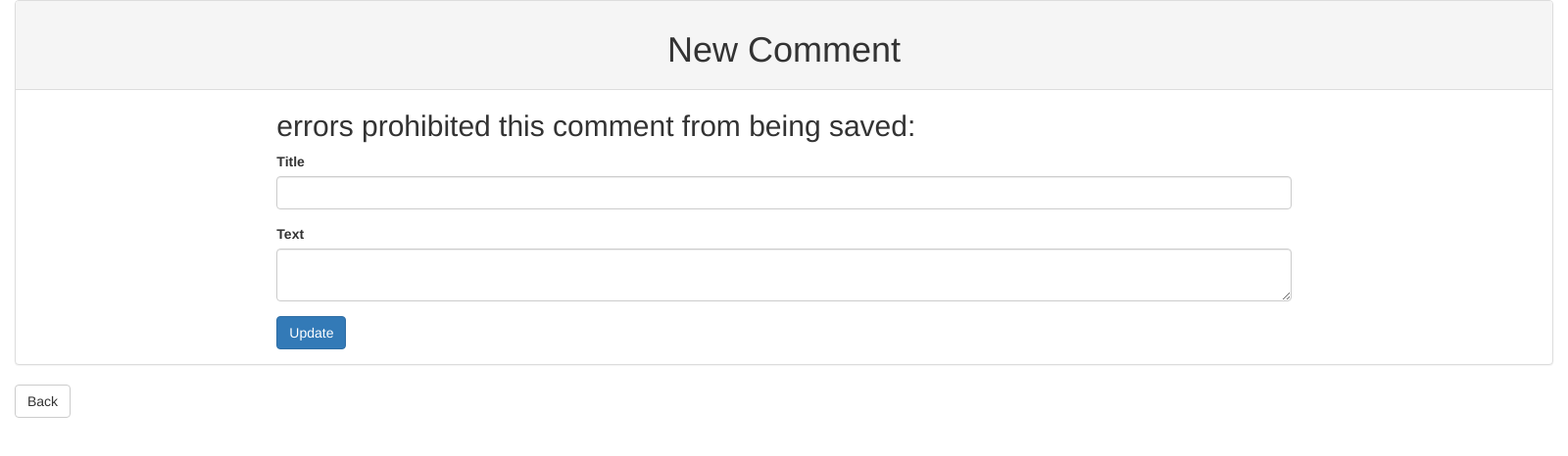
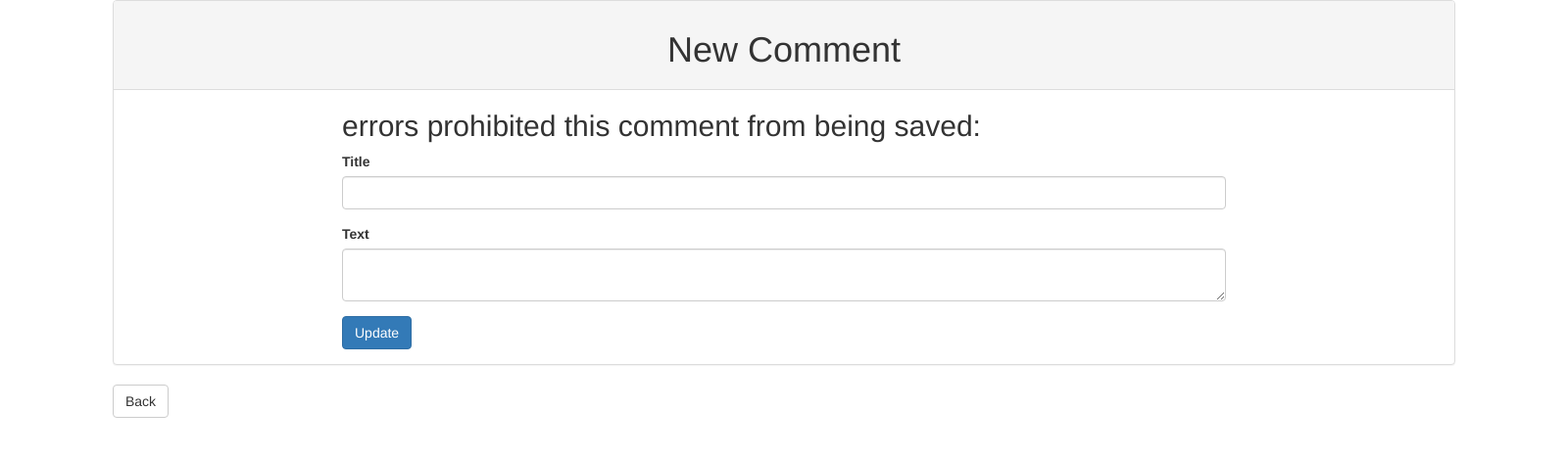
Before and after one commit to no-jochs/Beat-Tree, a Rails app: template app/views/comments/new.html.erb in a window 1600 px wide. Shown: the top 466 px of the page at 98% size. Run offline with Rails 7, Linux system fonts and the light colour scheme; the template is opened without the code that fills it, so the values that code supplies are empty; style sheets or scripts are compiled from the project's sources; some libraries are stand-ins or nearby versions.

Commit message:
Changing min-width of .container to 1400px

```diff
--- a/app/assets/stylesheets/application.css.scss
+++ b/app/assets/stylesheets/application.css.scss
@@ -11,7 +11,7 @@
 }
 
 .container {
-	min-width: 1600px;
+	min-width: 1400px;
 }
 
 .rotate {
```
Also changed, not shown: 1 other file.
